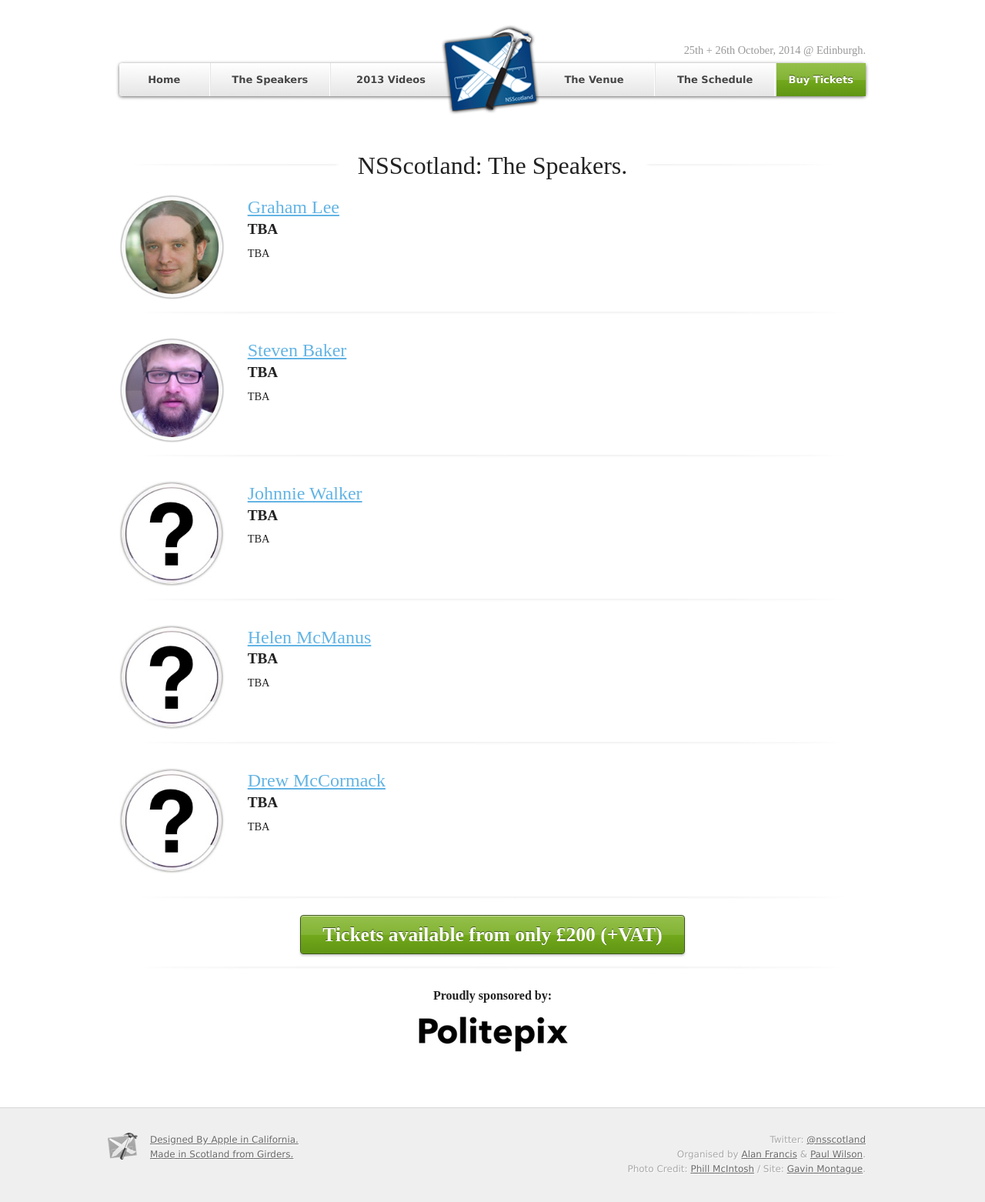
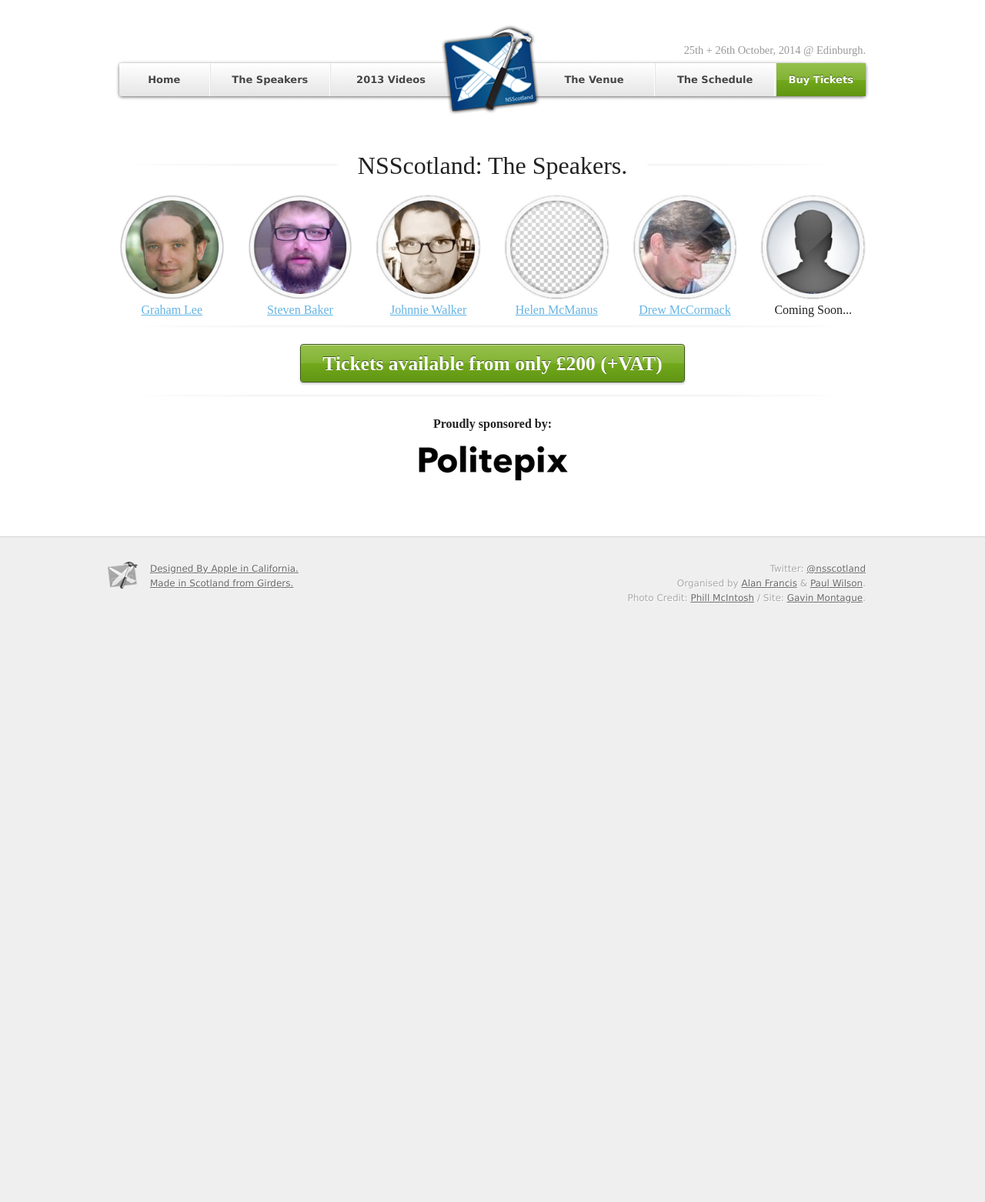
Before and after one commit to acf/nsscotland, a Jekyll site: the page built from speakers.html, in a window 1280 px wide. Shown: the whole page at 77% size. Built offline with Jekyll 4.4.1, drawn with Linux system fonts in a browser that asks for light colours; after the commit the page ends 900 px from its top, so only the background shows below that.

Commit message:
tidied up the speakers page

```diff
--- a/css/nsscotland-2013.css
+++ b/css/nsscotland-2013.css
@@ -175,6 +175,11 @@
 /*--------------------------*/
 /* speaker
 /*--------------------------*/
+#mini-speakers h3{
+  font-size:1em;
+  text-align:center;
+}
+
 .speaker {
   background:url("/images/2013/divider.png") bottom center no-repeat;
   padding-bottom:20px;
--- a/speakers.html
+++ b/speakers.html
@@ -9,66 +9,40 @@
     </div>
   </div>
 
- <div class="row speaker" id="graham">
+ <div class="row" id="mini-speakers">
     <div class="large-2 columns">
-        <img src="/images/2013/speakers/graham_lee.jpg" width="100%" />
+      <a href="#" data-reveal-id="graham-lee"><img src="/images/2013/speakers/graham_lee.jpg" width="100%" /></a>
+        <h3><a href="#" data-reveal-id="graham-lee">Graham Lee</a></h3>
     </div>
-    <div class="large-9 pull-1 columns">
-      <h3><a href="#" data-reveal-id="graham-lee">Graham Lee</a></h3>
-      <h4>TBA</h4>
-      <p>TBA</p>
+
+    <div class="large-2 columns">
+      <a href="#" data-reveal-id="steven-baker"><img src="/images/2013/speakers/srbaker.jpg" width="100%" /></a>
+      <h3><a href="#" data-reveal-id="steven-baker">Steven Baker</a></h3>
+    </div>
+
+    <div class="large-2 columns">
+      <a href="#" data-reveal-id="johnnie-walker"><img src="/images/2013/speakers/johnnie_walker.jpg" width="100%" /></a>
+      <h3><a href="#" data-reveal-id="johnnie-walker">Johnnie Walker</a></h3>
+    </div>
+
+    <div class="large-2 columns">
+      <a href="#" data-reveal-id="helen-mcmanus"><img src="/images/2013/speakers/helen_mcmanus.jpg" width="100%" /></a>
+        <h3><a href="#" data-reveal-id="helen-mcmanus">Helen McManus</a></h3>
+    </div>
+
+    <div class="large-2 columns">
+      <a href="#" data-reveal-id="drew-mccormack"><img src="/images/2013/speakers/drew_mccormack.jpg" width="100%" /></a>
+        <h3><a href="#" data-reveal-id="drew-mccormack">Drew McCormack</a></h3>
+    </div>
+    <div class="large-2 columns">
+        <img src="/images/2013/speakers/anon.jpg" width="100%" />
+        <h3>Coming Soon...</h3>
     </div>
   </div>
-
- <div class="row speaker" id="steven">
-    <div class="large-2 columns">
-        <img src="/images/2013/speakers/srbaker.jpg" width="100%" />
-    </div>
-    <div class="large-9 pull-1 columns">
-      <h3><a href="#" data-reveal-id="steven-baker">Steven Baker</a></h3>
-      <h4>TBA</h4>
-      <p>TBA</p>
-    </div>
-  </div>
-
- <div class="row speaker" id="johnnie">
-    <div class="large-2 columns">
-        <img src="/images/2013/speakers/johnnie_walker.jpg" width="100%" />
-    </div>
-    <div class="large-9 pull-1 columns">
-      <h3><a href="#" data-reveal-id="johnnie-walker">Johnnie Walker</a></h3>
-      <h4>TBA</h4>
-      <p>TBA</p>
-    </div>
-  </div>
-
- <div class="row speaker" id="helen">
-    <div class="large-2 columns">
-        <img src="/images/2013/speakers/helen_mcmanus.jpg" width="100%" />
-    </div>
-    <div class="large-9 pull-1 columns">
-      <h3><a href="#" data-reveal-id="helen-mcmanus">Helen McManus</a></h3>
-      <h4>TBA</h4>
-      <p>TBA</p>
-    </div>
-  </div>
-
- <div class="row speaker last-speaker" id="drew">
-    <div class="large-2 columns">
-        <img src="/images/2013/speakers/drew_mccormack.jpg" width="100%" />
-    </div>
-    <div class="large-9 pull-1 columns">
-      <h3><a href="#" data-reveal-id="drew-mccormack">Drew McCormack</a></h3>
-      <h4>TBA</h4>
-      <p>TBA</p>
-    </div>
-  </div>
-
 
   <div class="row">
       <div id="steven-baker" class="biography reveal-modal medium">
       <img src="/images/2013/speakers/srbaker.jpg"  />
-        <h3>Steven Baker</h3>
         <h4><a href="http://stevenrbaker.com">stevenrbaker.com</a></h4>
         <p>In the third grade, Steven missed an opportunity to corner the Hockey Trivia video game market when he made such a huge mess of his software he had to rewrite it. As with most rewrites, it was a huge failure, and Steven still hasn't forgiven himself.
         Since then, he has been obsessed with learning how to produce high quality software, and has been helping teams do just that. Along the way he's developed tools, delivered talks, and yelled over pints about how to improve software.</p>
@@ -102,7 +81,7 @@
       <div id="drew-mccormack" class="biography reveal-modal medium">
         <img src="/images/2013/speakers/drew_mccormack.jpg"  />
         <h3>Drew McCormack</h3>
-        <h4><a href="http://mentalfaculty.com/">The mental Faculty</a></h4>
+        <h4><a href="http://mentalfaculty.com/">The Mental Faculty</a></h4>
         <p>After 15 years as a Theoretical Chemist, I developed an interest in Mac and iOS app development, and I'm now judge, jury, and executioner
         at The Mental Faculty B.V.  Most of my working hours are spent dodging accountants and lawyers, and developing our flagship product,
          <a href="http://mentalcaseapp.com">Mental Case</a>. I've written articles for the Apple Developer Connection, and co-authored the book
```
Also changed, not shown: other parts of speakers.html (+5 -0 lines), images/2013/speakers/anon.jpg, images/2013/speakers/drew_mccormack.jpg, images/2013/speakers/helen_mcmanus.jpg, images/2013/speakers/johnnie_walker.jpg, images/2013/speakers/unknown.jpg (deleted), 1 other file.
